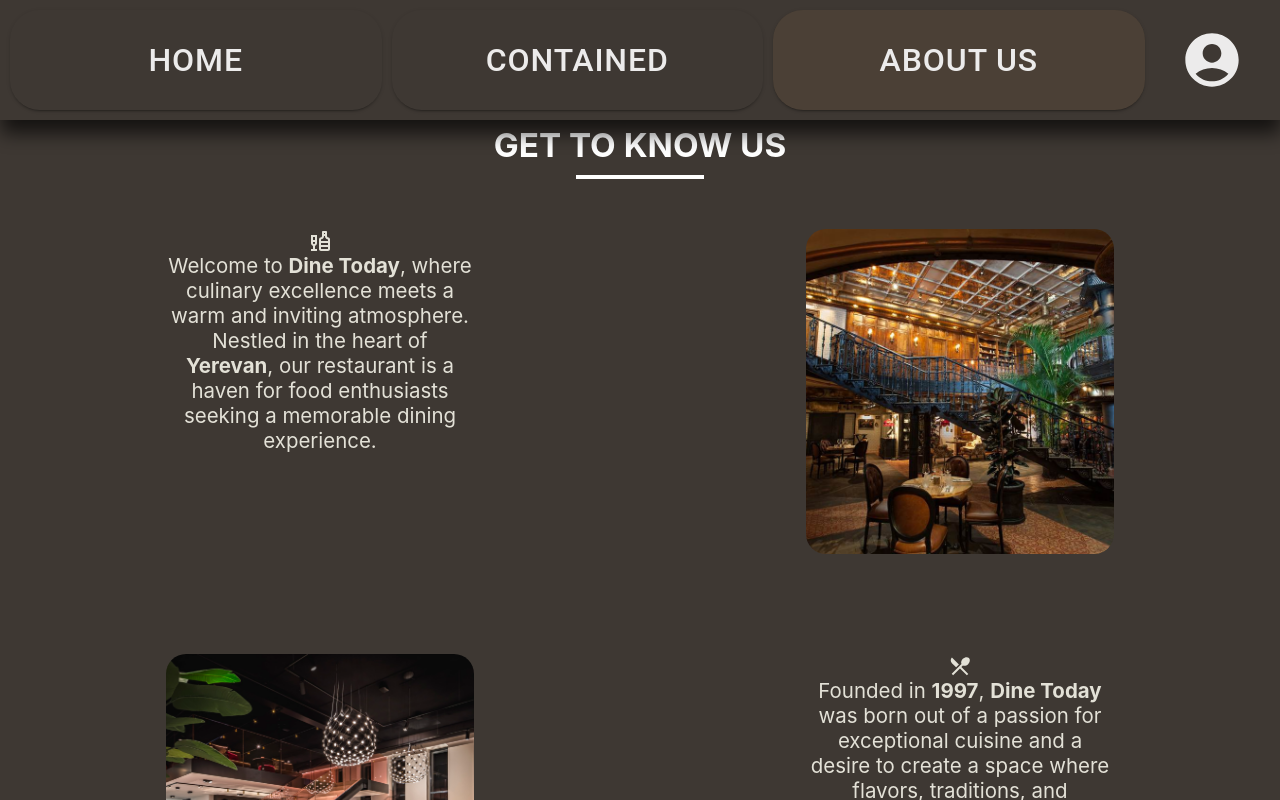
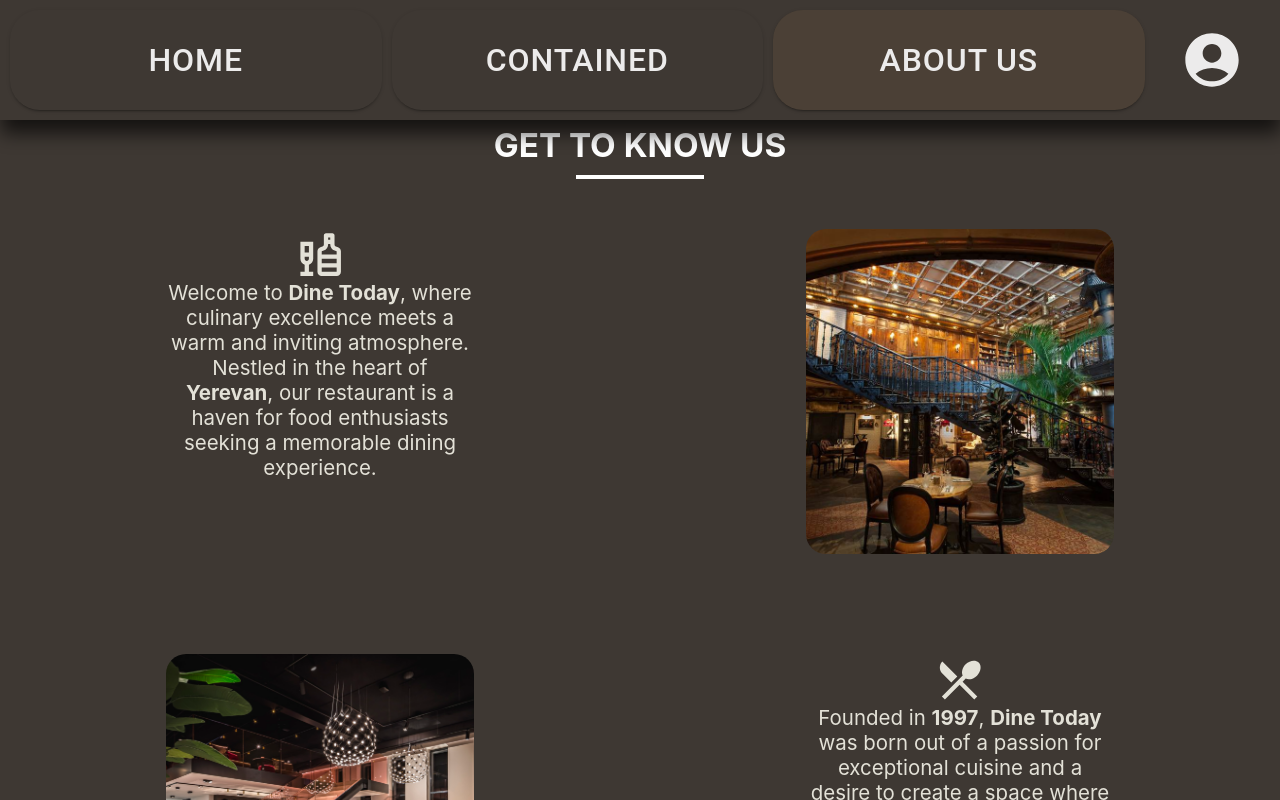
Before and after one commit to mikayellyan/aca-booking, a React (Create React App) app: page /about in a window 1280 px wide. Shown: the top 800 px of the page. Built offline with nearby package versions, Linux system fonts and the light colour scheme.

Commit message:
manr stuff

```diff
--- a/src/components/Styles.js
+++ b/src/components/Styles.js
@@ -84,7 +84,6 @@ export const useStyles = createUseStyles({
     height: "100px",
     width: "calc(50vw - (10vw/2))",
     height: "calc(85vh - (5vw))",
-    background: "white",
     backgroundImage: `url(${restaurant1})`,
     backgroundSize: "cover",
     backgroundPosition: "center",
@@ -93,7 +92,6 @@ export const useStyles = createUseStyles({
     height: "100px",
     width: "calc(50vw - (10vw/2))",
     height: "calc(85vh - (5vw))",
-    background: "red",
     backgroundImage: `url(${restaurant2})`,
     backgroundSize: "cover",
     backgroundPosition: "center",
@@ -102,7 +100,6 @@ export const useStyles = createUseStyles({
     height: "100px",
     width: "calc(50vw - (10vw/2))",
     height: "calc(85vh - (5vw))",
-    background: "white",
     backgroundImage: `url(${restaurant3})`,
     backgroundSize: "cover",
     backgroundPosition: "center",
@@ -111,7 +108,6 @@ export const useStyles = createUseStyles({
     height: "100px",
     width: "calc(50vw - (10vw/2))",
     height: "calc(85vh - (5vw))",
-    background: "red",
     backgroundImage: `url(${restaurant4})`,
     backgroundSize: "cover",
     backgroundPosition: "center",
@@ -210,4 +206,7 @@ export const useStyles = createUseStyles({
     color: "#FFF1DE",
     fontSize: "0vw",
   },
+  AboutIcon: {
+    fontSize: "4vw",
+  },
 });
```
